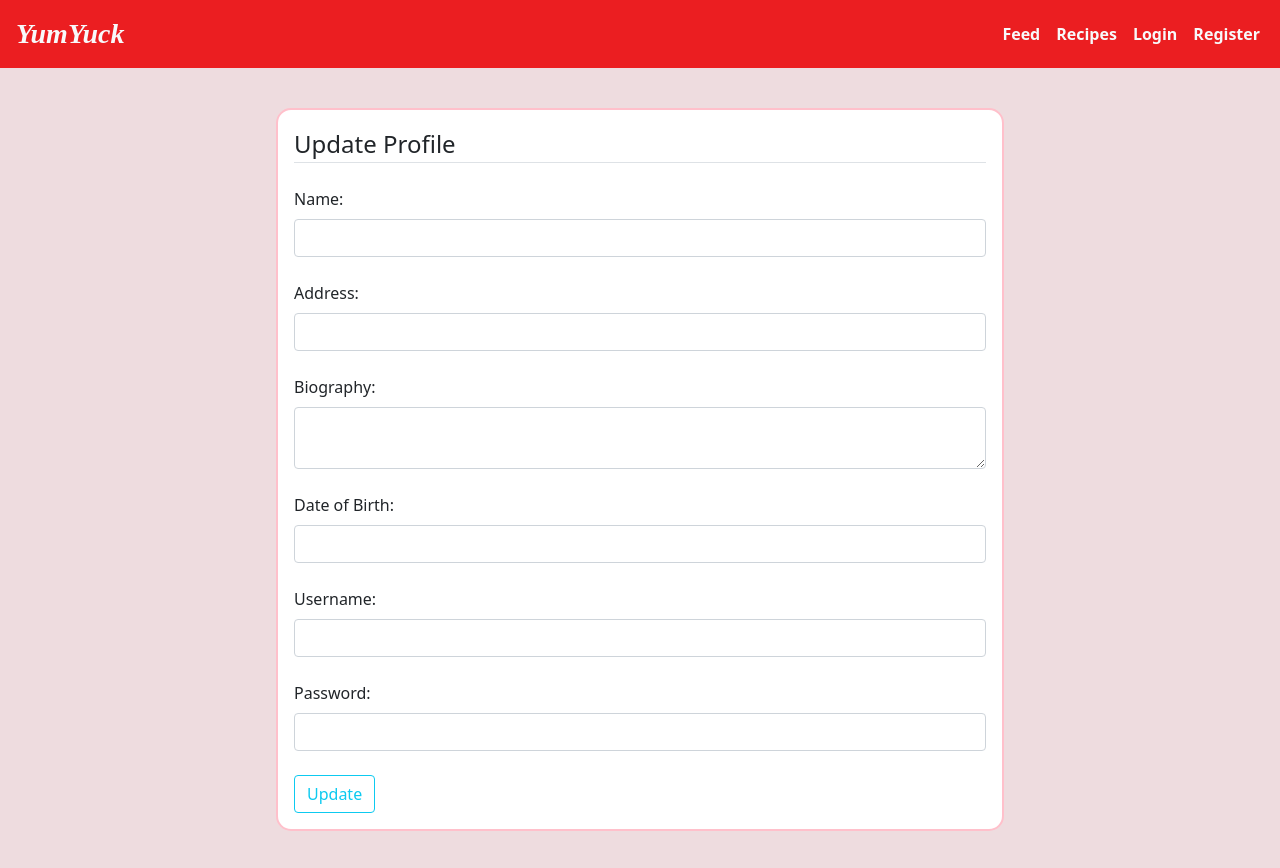
After one commit to jzd2103/DB_project, a Flask app: template templates/update_profile.html in a window 1280 px wide. The commit adds this page. Run offline with Flask 3, Linux system fonts and the light colour scheme; the template is opened without the code that fills it, so the values that code supplies are empty; parts of the project's set-up code (start-up, migrations or seed data) failed here and were passed over.

Commit message:
update profile

```diff
--- a/server.py
+++ b/server.py
@@ -74,7 +74,6 @@ def recipes():
 	recipes = []
 
 	for Username, Recipe_Name, Description, Ingredients, Directions, Cook_Time, Image_URL in cursor:
-		print(Recipe_Name)
 		recipes.append({'username': Username, 'recipe_name': Recipe_Name.replace('\"', ''), 'description': Description.replace('\"', ''),
 				        'ingredients': Ingredients, 'directions': Directions, 'cook_time': Cook_Time, 'image_file': Image_URL})
 
@@ -102,7 +101,10 @@ def profile():
 					  from Recipes natural join Users natural join Create_recipe
 					  Where User_ID = {user_id}"""
 
-	posts, recipes = [], []
+	user_query = f"""Select Name, Address, Biography, Date_of_Birth, Username
+					 From Users Where User_ID = {user_id}"""
+
+	posts, recipes, users = [], [], []
 	cursor = g.conn.execute(text(post_query))
 
 	for username, caption, image_url, video_url in cursor:
@@ -111,14 +113,69 @@ def profile():
 	cursor = g.conn.execute(text(recipe_query))
 
 	for Username, Recipe_Name, Description, Ingredients, Directions, Cook_Time, Image_URL in cursor:
-		print(Recipe_Name)
 		recipes.append({'username': Username, 'recipe_name': Recipe_Name.replace('\"', ''), 'description': Description.replace('\"', ''),
 				        'ingredients': Ingredients, 'directions': Directions, 'cook_time': Cook_Time, 'image_file': Image_URL})
 
+	cursor = g.conn.execute(text(user_query))
+
+	for Name, Address, Biography, Date_of_Birth, Username in cursor:
+		users.append({'name': Name, 'address': Address, 'biography': Biography, 'date_of_birth': Date_of_Birth, 'username': Username})
 
 	cursor.close()
 
-	return render_template("profile.html", logged_in=logged_in, posts=posts, recipes=recipes)
+	return render_template("profile.html", logged_in=logged_in, users=users, posts=posts, recipes=recipes)
+
+@app.route('/EditProfile', methods=['POST', 'GET'])
+def edit_profile():
+	global logged_in
+	global user_id
+
+	if(not logged_in):
+		flash('You are not logged in', 'danger')
+		return redirect('/')
+
+	if request.method == 'POST':
+		name = request.form.get('name')
+		address = request.form.get('address')
+		bio = request.form.get('bio')
+		dob = request.form.get('dob')
+		username = request.form.get('username')
+		password = request.form.get('password')
+
+		params = {}
+
+		update_query = "Update Users Set "
+
+		if name:
+			update_query += "Name = (:new_name), "
+			params['new_name'] = name
+		if address:
+			update_query += "Address = (:new_add), "
+			params['new_add'] = address
+		if bio:
+			update_query += "Biography = (:new_bio), "
+			params['new_bio'] = bio
+		if dob:
+			update_query += "Date_of_Birth = (:new_dob), "
+			params['new_dob'] = dob
+		if username:
+			update_query += "Username = (:new_username), "
+			params['new_username'] = username
+		if password:
+			update_query += "Password = (:new_password), "
+			params['new_password'] = name
+
+		update_query = update_query.rstrip(', ')
+		update_query += "Where User_ID = (:user_id)"
+		params['user_id'] = user_id
+
+		g.conn.execute(text(update_query), params)
+		g.conn.commit()
+
+		flash("Your profile has been updated successfully", 'success')
+		return redirect('/')
+
+	return render_template('update_profile.html', logged_in=logged_in)
 
 @app.route('/Create')
 def create():
--- a/static/style.css
+++ b/static/style.css
@@ -15,7 +15,7 @@
 
 div h1{
     font-family: serif;
-    color: rgb(189, 69, 69);
+    color: rgb(180, 20, 20);
     font-weight: bold;
 }
 
@@ -30,3 +30,7 @@ div h1{
     margin: 2%;
     border-radius: 30px;
 }
+
+.min-width{
+    min-width: 350px;
+}
--- /dev/null
+++ b/templates/update_profile.html
@@ -0,0 +1,36 @@
+{% extends "layout.html" %}
+{% block content %}
+
+<div class="container-fluid mt-4">
+    <div class = "row justify-content-center">
+        <div class="col-7 light-background light-border p-3">
+            <form method="POST" action="/EditProfile">
+                <fieldset class="form-group">
+                    <legend class="border-bottom mb-4">Update Profile</legend>
+
+                    <label for="Name" class="form-label">Name:</label><br>
+                    <input type="text" id="Name" name="name" class="form-control"><br>
+
+                    <label for="Address" class="form-label">Address:</label><br>
+                    <input type="text" id="Address" name="address" class="form-control"><br>
+
+                    <label for="Biography" class="form-label">Biography:</label><br>
+                    <textarea id="Biography" name="bio" class="form-control"></textarea><br>
+
+                    <label for="DOB" class="form-label">Date of Birth:</label><br>
+                    <input type="text" id="DOB" name="dob" class="form-control"><br>
+
+                    <label for="Username" class="form-label">Username:</label><br>
+                    <input type="text" id="Username" name="username" class="form-control"><br>
+
+                    <label for="Password" class="form-label">Password:</label><br>
+                    <input type="password" id="Password" name="password" class="form-control"><br>
+
+                    <input type="submit" value="Update" class = "btn btn-outline-info">
+                </fieldset>
+            </form>
+        </div>
+    </div>
+</div>
+
+{% endblock %}
```
Also changed, not shown: templates/profile.html (+18 -4 lines).
